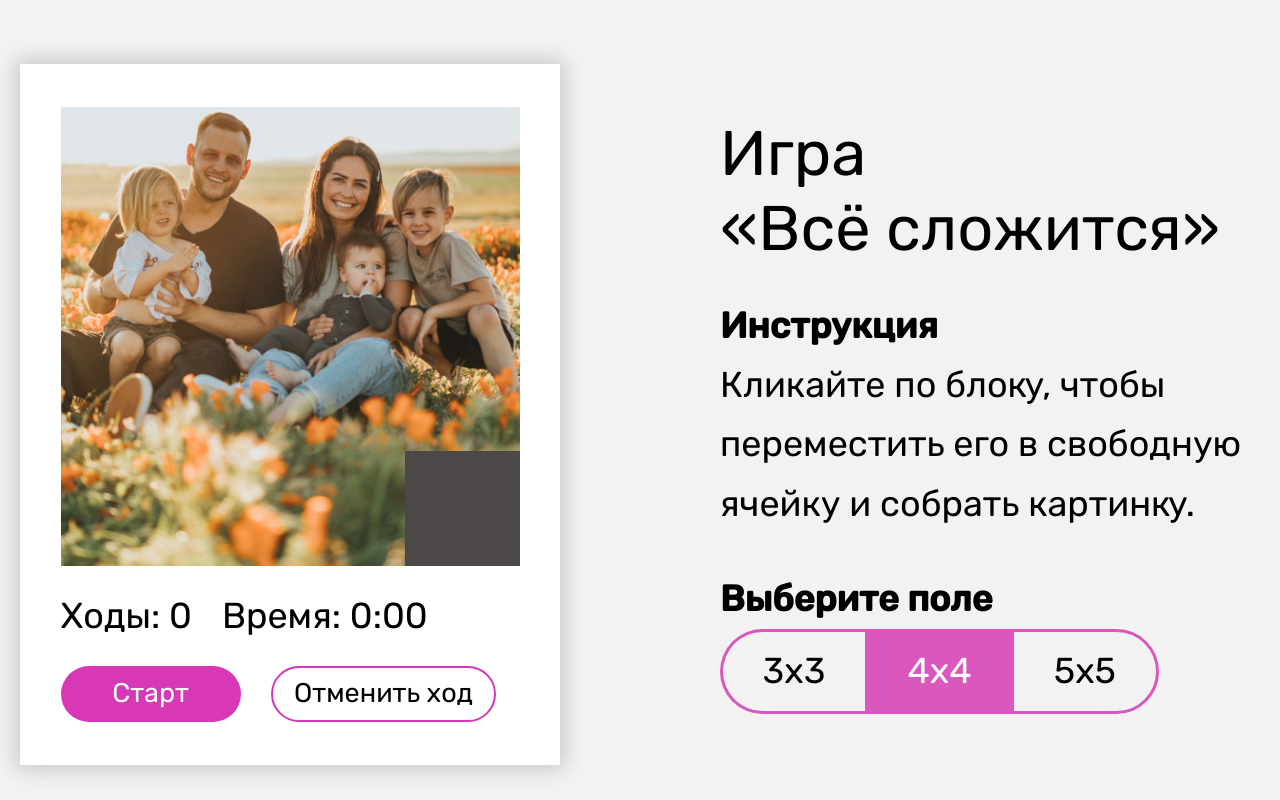
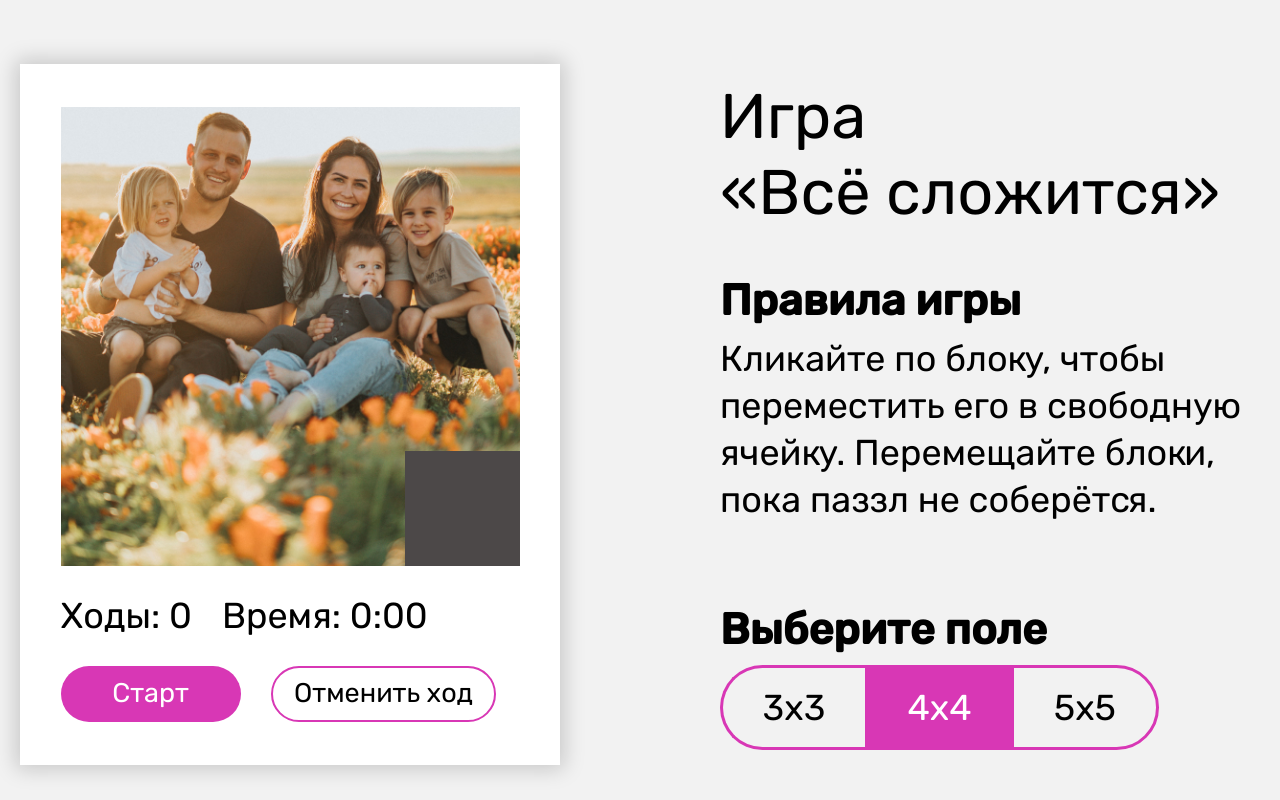
Before and after one commit to vikhri/Charity-Hackaton-2023, a website built with Vite: page index.html in a window 1280 px wide. Shown: the top 800 px of the page. Built offline with nearby package versions, Linux system fonts and the light colour scheme; a script that the page names is missing.

Commit message:
fix text sizes

```diff
--- a/index.html
+++ b/index.html
@@ -10,17 +10,12 @@
       <div class="main-field">
         <div class="text-block order-info section">
           <div class="text-block-texts">
-            <p class="text-title">
-              Игра <br />
-              «Всё сложится»
-            </p>
-            <p class="text-instruction">
-              <strong>Инструкция</strong> <br />
-              Кликайте по блоку, чтобы переместить его в свободную ячейку и собрать картинку.
-            </p>
+            <p class="text-title">Игра <br /> «Всё сложится»</p>
+            <p class="text-subtitle"> <strong>Правила игры</strong> <br /></p>
+            <p class="text-plain">Кликайте по блоку, чтобы переместить его в свободную ячейку. Перемещайте блоки, пока паззл не соберётся.</p>
           </div>
           <div class="choose-field">
-            <p class="choose-field-name"><strong>Выберите поле</strong></p>
+            <p class="choose-field-name text-subtitle"><strong>Выберите поле</strong></p>
             <div class="choose-field-group">
               <div class="choose-field-group-item">
                 <input class="js-board-size" id="radio-1" type="radio" name="radio" value="3" />
--- a/src/pcss/blocks/hero.pcss
+++ b/src/pcss/blocks/hero.pcss
@@ -90,8 +90,13 @@ p {
   line-height: 1.2em;
 }
 
-.text-instruction {
+.text-subtitle{
+  font-size: 1.2em;
   margin-top: 0.8em;
+}
+
+.text-plain {
+  line-height: 1.3em;
 }
 
 .order-info {
@@ -114,11 +119,11 @@ p {
 
 .choose-field-group label {
   display: inline-block;
-  padding: 0.6em 1.1em;
+	padding: 0.6em 1.1em;
 
-  line-height: 1em;
+	line-height: 1em;
 
-  border: 3px solid var(--color-accent-highlight);
+	border: 3px solid var(--color-accent);
   border-right: none;
   user-select: none;
   cursor: pointer;
@@ -130,12 +135,13 @@ p {
 
 .choose-field-group .choose-field-group-item:last-child label {
   border-radius: 0 2em 2em 0;
-  border-right: 3px solid var(--color-accent-highlight);
+  border-right: 3px solid var(--color-accent);
+
 }
 
 .choose-field-group input[type='radio']:checked + label {
   color: white;
-  background-color: var(--color-accent-highlight);
+  background-color: var(--color-accent);
 }
 
 .choose-field-group label:hover {
```
